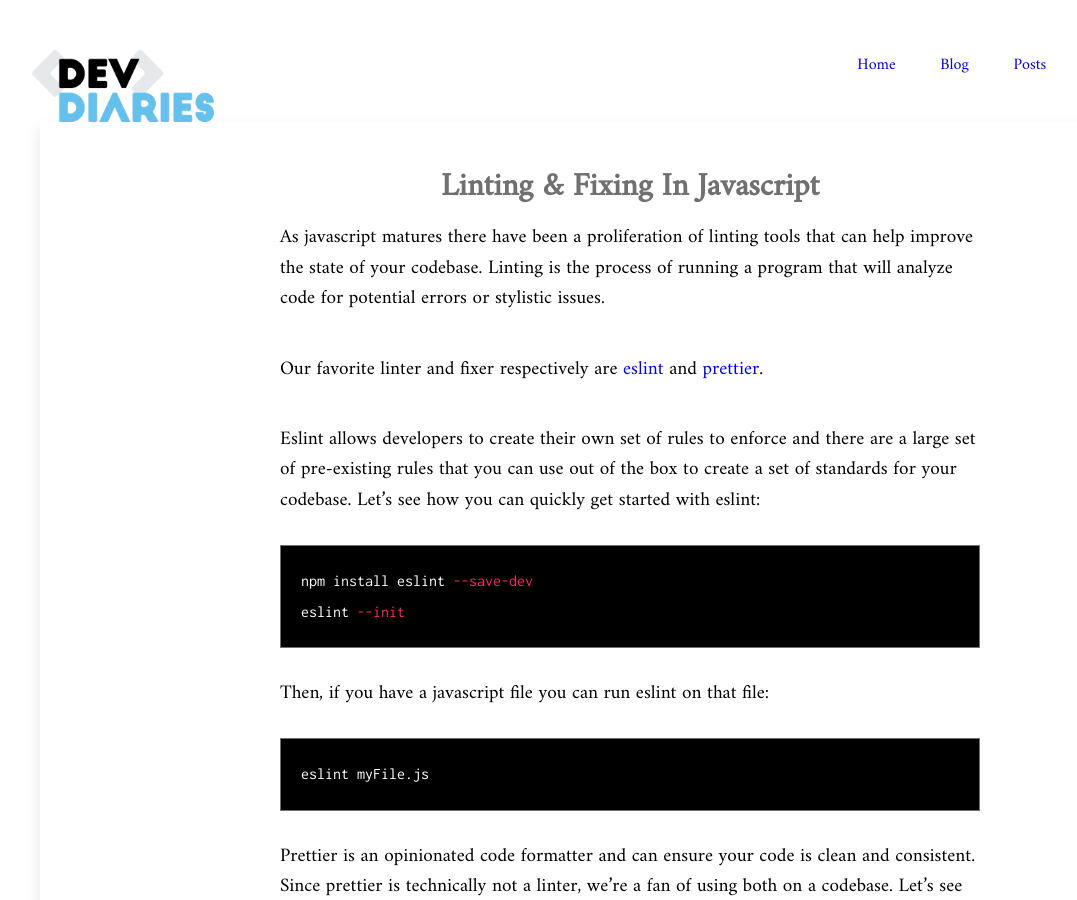
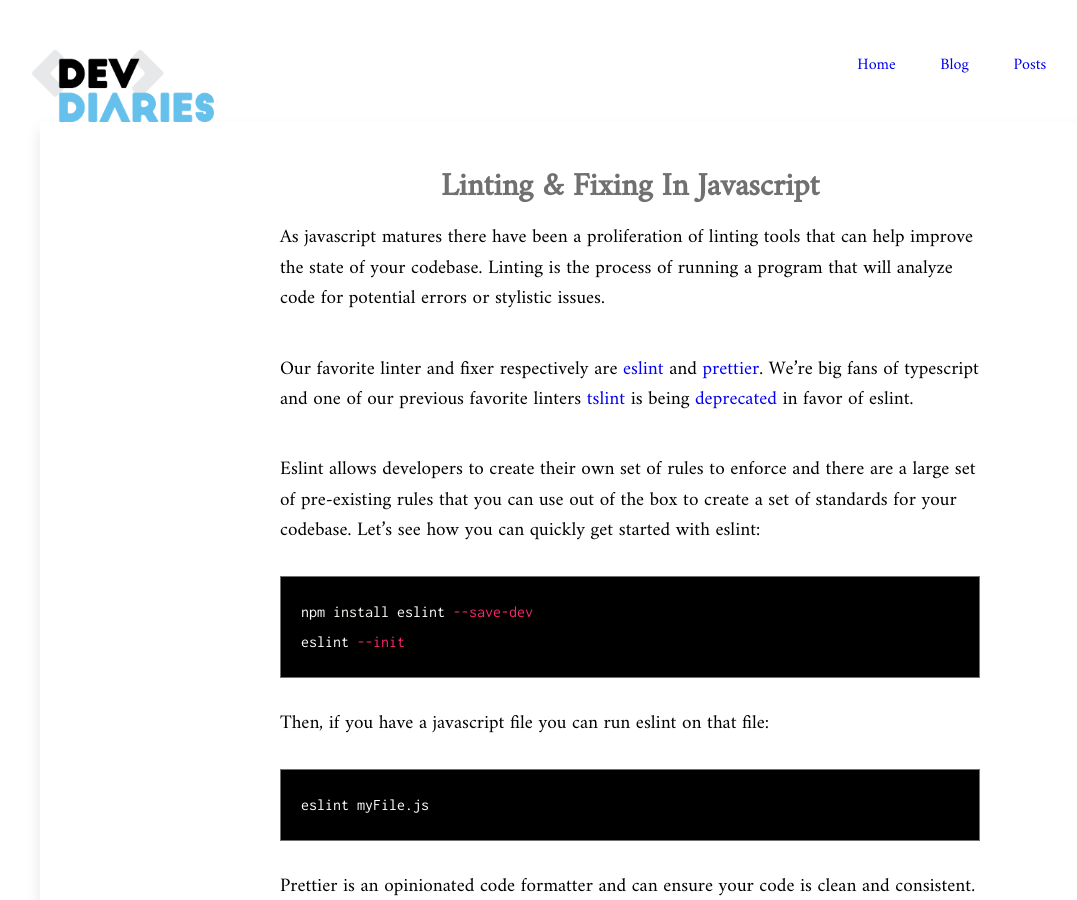
Before and after one commit to dev-diaries/web, a Jekyll site: the page built from _social-posts/javascript-linting.md, in a window 1280 px wide and 900 px high. Shown: the whole window, without its empty margins (10-1087 px from the left). Built offline with Jekyll 4.4.1, drawn with Linux system fonts in a browser that asks for light colours.

Commit message:
add note about tslint

```diff
--- a/_social-posts/javascript-linting.md
+++ b/_social-posts/javascript-linting.md
@@ -18,6 +18,8 @@
 
 {:.post-content}
 Our favorite linter and fixer respectively are <a href="https://eslint.org" target="_blank">eslint</a> and <a href="https://prettier.io/" target="_blank">prettier</a>.
+We're big fans of typescript and one of our previous favorite linters <a href="https://palantir.github.io/tslint/" target="_blank">tslint</a>
+is being <a href="https://medium.com/palantir/tslint-in-2019-1a144c2317a9" target="_blank">deprecated</a> in favor of eslint.
 
 {:.post-content}
 Eslint allows developers to create their own set of rules to enforce and there
```
